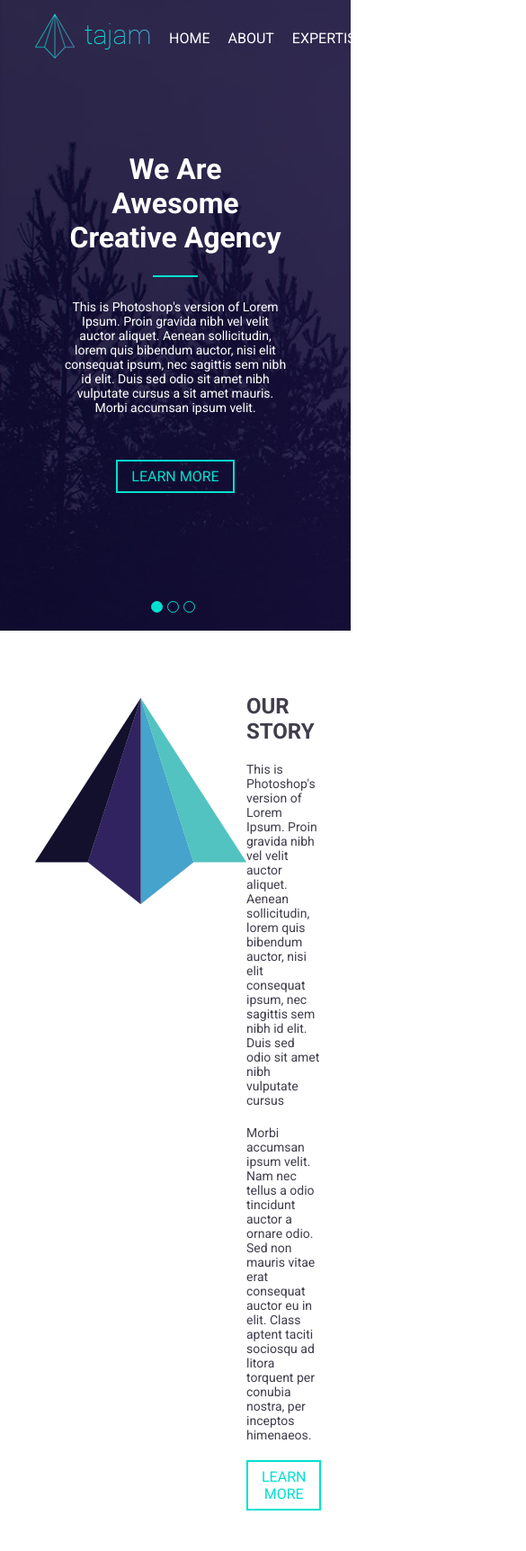
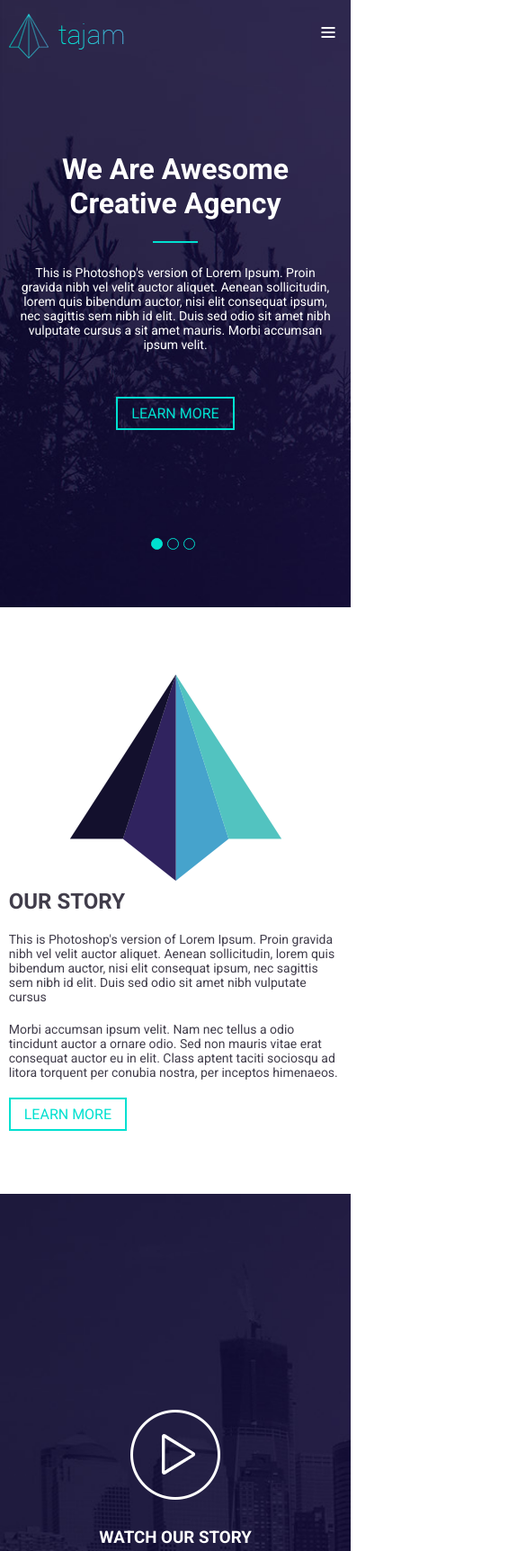
Before and after one commit to yuriiPylyponiuk/ITClaster-Maket, a plain HTML site: page index.html in a window 390 px wide. Shown: the top 1724 px of the page at 90% size, 585 px wide, since content can reach past the window. Drawn offline with Linux system fonts and the light colour scheme; a web font is replaced by a local one.

Commit message:
add mobile version style

```diff
--- a/index.html
+++ b/index.html
@@ -26,6 +26,7 @@
   				<li><a href="#">contact</a></li>
   			</ul>
   		</nav>
+  		<span class="humburger"></span>
     </div>
     <div class="slider wrap">
       <div class="slider-content wrap">
--- a/style.css
+++ b/style.css
@@ -24,6 +24,7 @@ header{
   padding-top: 15px;
   display: flex;
   justify-content: space-between;
+  position: relative;
 }
 
 .navigation ul{
@@ -42,6 +43,7 @@ header{
   text-decoration: none;
   color: #fff;
   transition: all .5s ease 0s;
+  font-size: 13px;
 }
 .navigation ul li a:hover{
   color: #00e0d0;
@@ -481,7 +483,7 @@ header{
 }
 .logos-container{
   display: flex;
-
+  justify-content: space-between;
 }
 .logos-left, .logos-right{
   width: 45%;
@@ -589,3 +591,70 @@ footer{
 .copyright-block .cop-left li a:hover{
   color: #00e0d0;
 }
+
+
+
+
+
+@media screen and (max-width: 900px) {
+  .wrap{
+    width: 95%;
+  }
+}
+@media screen and (max-width: 805px) {
+  .footter-container{
+    display: block;
+  }
+  .footter-container .column{
+    width: 100%;
+  }
+}
+@media screen and (max-width: 705px) {
+  .form-container{
+    display: block;
+  }
+  .form-left, .client-logos-right{
+    width: 100%;
+  }
+  .form-left input[type = "submit"]{
+    margin-bottom: 30px;
+  }
+  .navigation ul{
+    display: none;
+  }
+  .humburger{
+    width: 15px;
+    height: 2px;
+    background: #fff;
+    position: absolute;
+    top: 50%;
+    right: 0;
+    transform: translateX(-50%);
+  }
+  .humburger::before, .humburger::after{
+    content: '';
+    position: absolute;
+    width: 15px ;
+    height: 2px;
+    background: #fff;
+    left: 0;
+  }
+  .humburger::before{
+    top: 5px;
+  }
+  .humburger::after{
+    bottom: 5px;
+  }
+}
+@media screen and (max-width: 545px) {
+  .our-story-block-container{
+    display: block;
+  }
+  .our-story-block-container .left{
+    display: flex;
+    justify-content: center;
+  }
+  .our-story-block-container .right{
+    width: 100%;
+  }
+}
```
